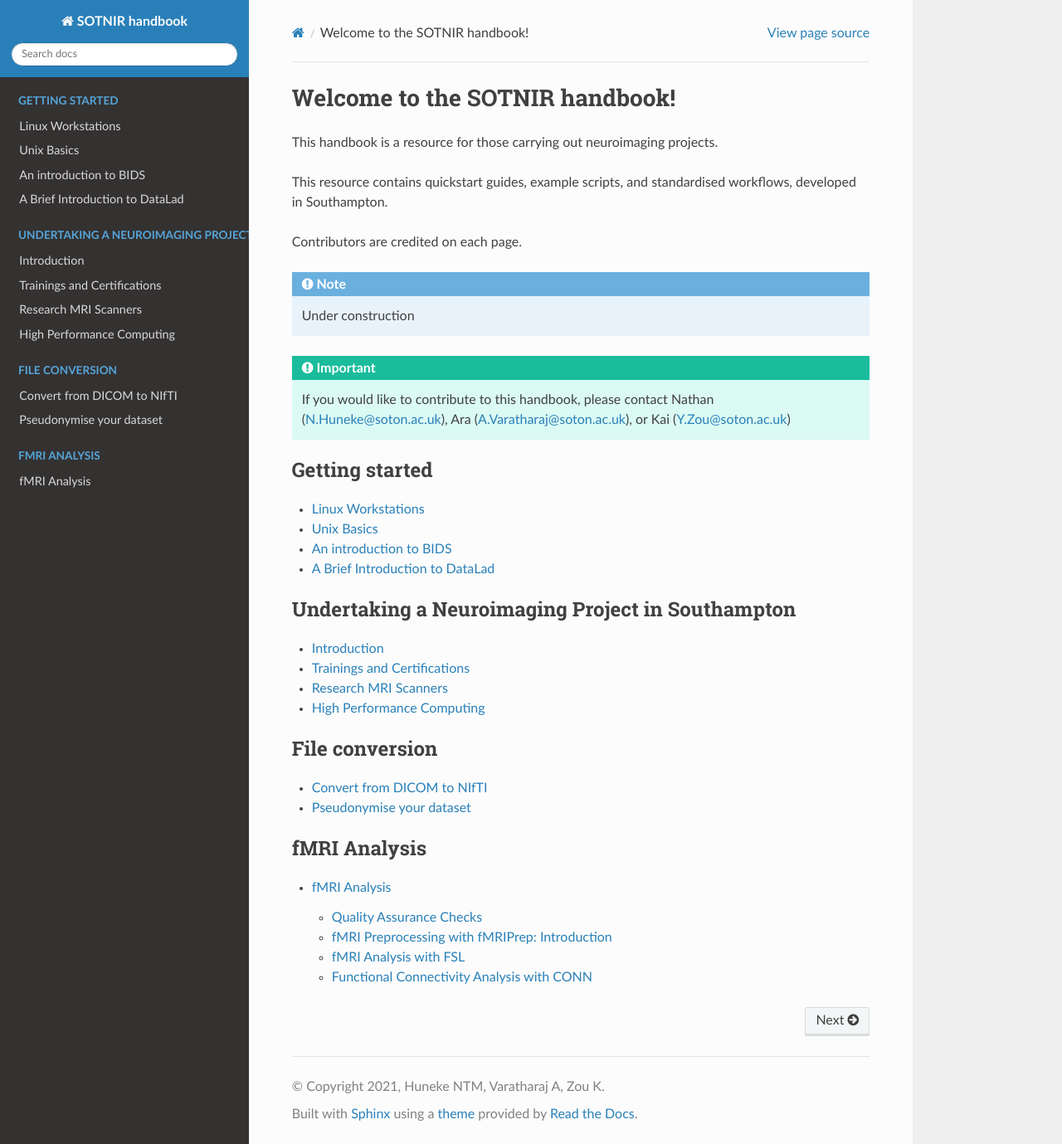
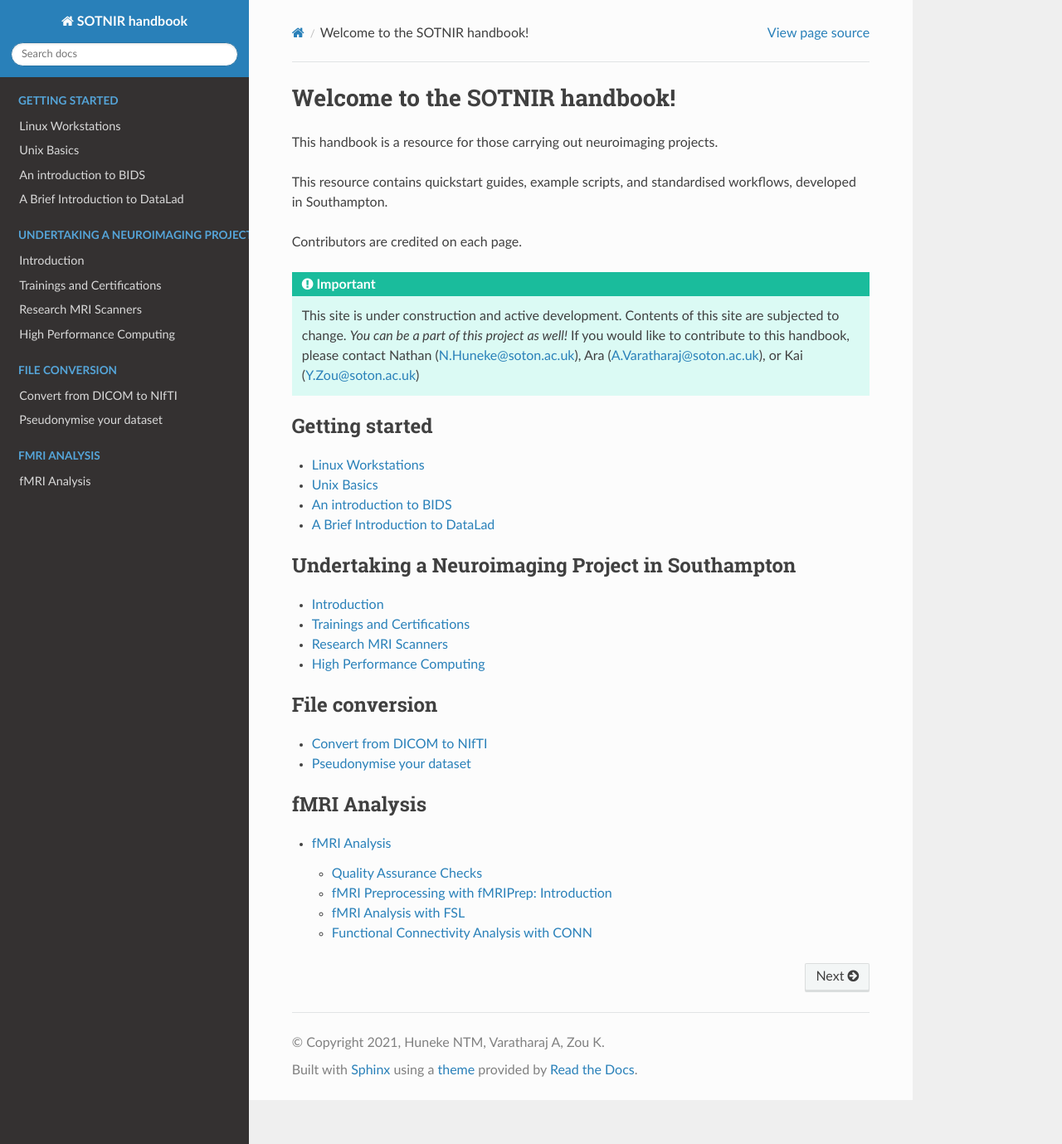
Before and after one commit to nhuneke/sotnir-handbook, a Sphinx documentation site: the page built from docs/index.rst, in a window 1280 px wide and 1379 px high. Shown: the whole window at 83% size. Built offline with Sphinx 7.4.7 and the Read the Docs theme 2.0.0, drawn with Linux system fonts in a browser that asks for light colours; pages that are not in the unit, such as notebooks, are missing from menus.

Commit message:
Updated index.rst and put a survey link in mri-scanner.rst

```diff
--- a/docs/index.rst
+++ b/docs/index.rst
@@ -12,12 +12,9 @@ This resource contains quickstart guides, example scripts, and standardised work
 
 Contributors are credited on each page.
 
-.. note::
-	Under construction
-
 .. important::
 
-   If you would like to contribute to this handbook, please contact Nathan (N.Huneke@soton.ac.uk), Ara (A.Varatharaj@soton.ac.uk), or Kai (Y.Zou@soton.ac.uk)
+   This site is under construction and active development. Contents of this site are subjected to change. *You can be a part of this project as well!* If you would like to contribute to this handbook, please contact Nathan (N.Huneke@soton.ac.uk), Ara (A.Varatharaj@soton.ac.uk), or Kai (Y.Zou@soton.ac.uk)
 
 .. toctree::
    :maxdepth: 1
--- a/docs/projects-soton/mri-scanner.rst
+++ b/docs/projects-soton/mri-scanner.rst
@@ -7,6 +7,12 @@ Research MRI Scanners
 | Maintainers: Yukai Zou
 
 --------------
+
+.. important::
+
+   Your thoughts and feedbacks on how to improve the running and management of research MRI slots are more than welcome and appreciated. I have created a survey link below for you to submit anonymous feedback to me if you'd like:
+
+   Link to the survey: https://forms.office.com/r/ZS6LrG3dde
 
 Making Reservation
 ------------------
```
